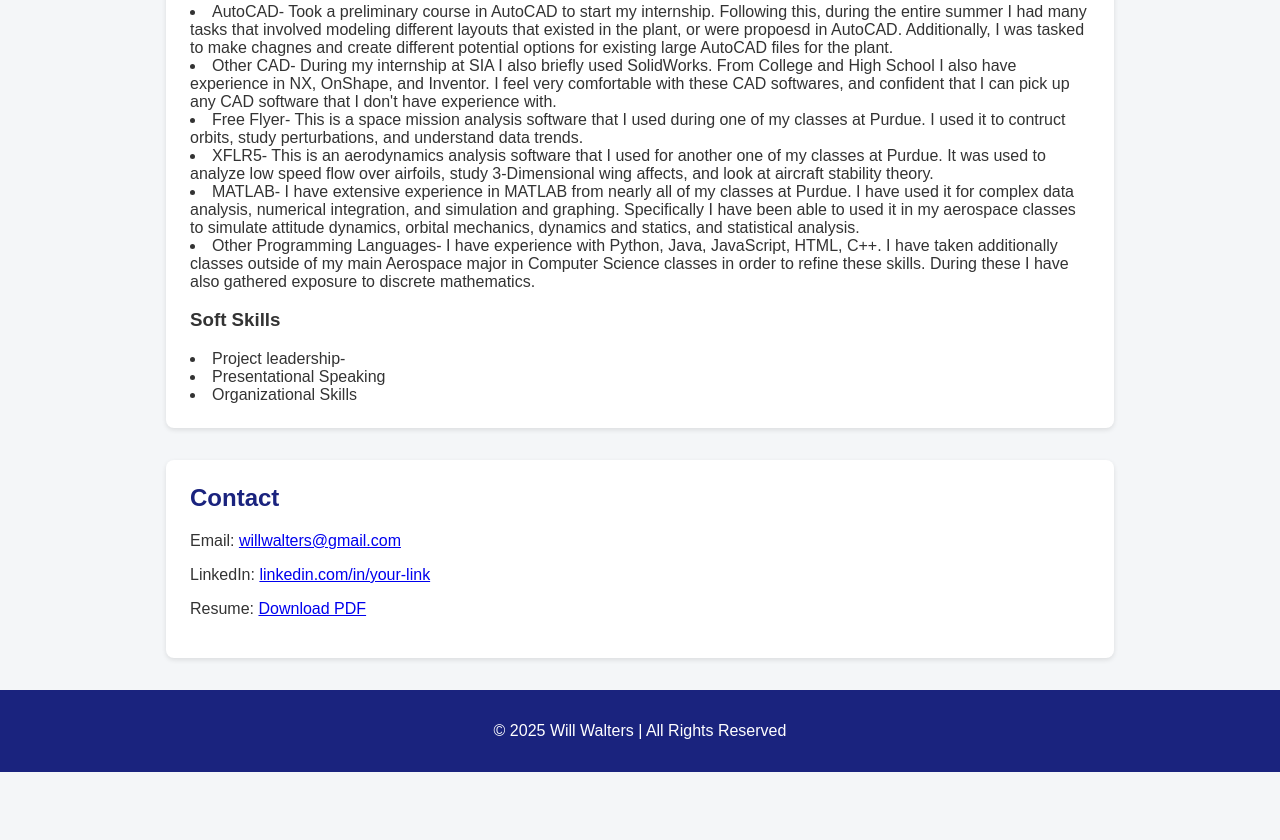
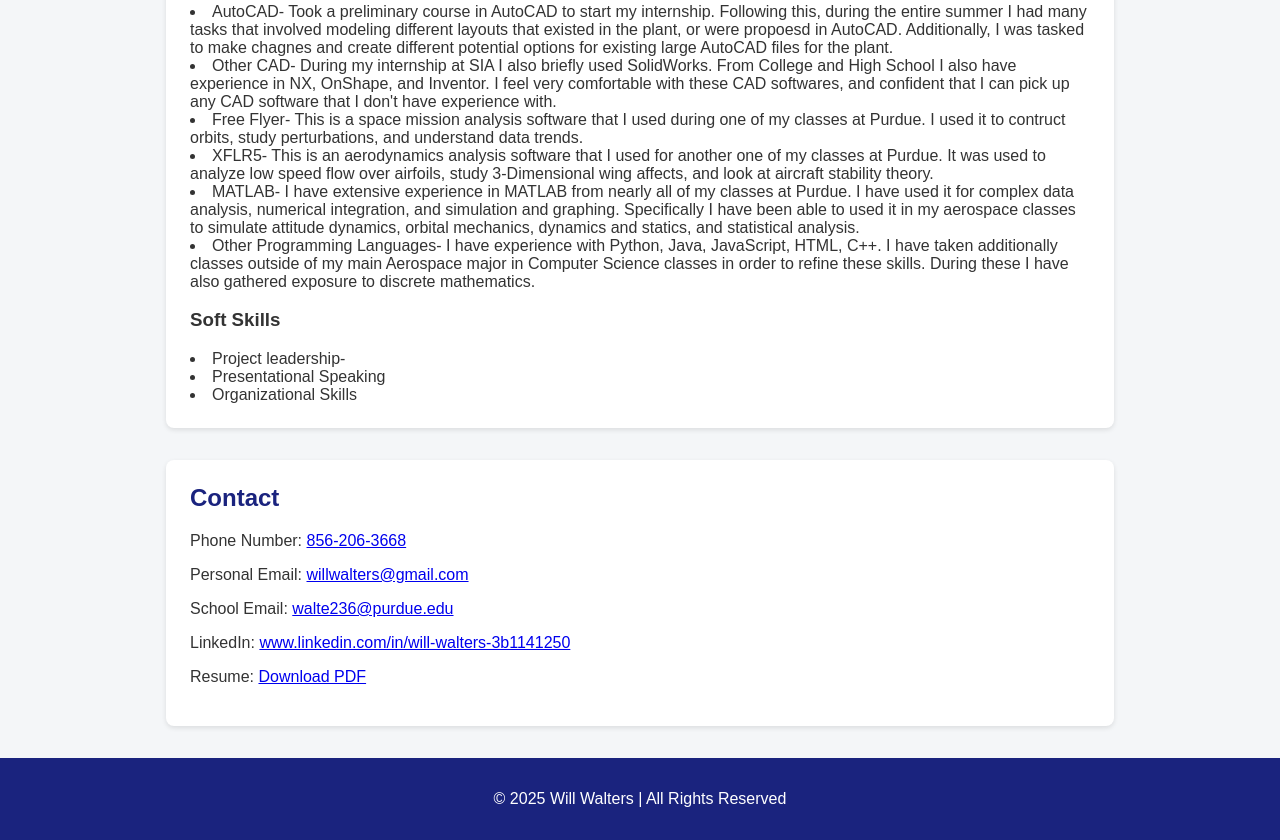
Before and after one commit to WillWalters1/WillWalters.github.io, a plain HTML site: page index.html in a window 1280 px wide. Shown: the part 2066-2906 px from the top of the page. Before the commit the page ends 2838 px from the top, so only its background shows below. Drawn offline with Linux system fonts and the light colour scheme.

Commit message:
Update index.html

```diff
--- a/index.html
+++ b/index.html
@@ -202,8 +202,11 @@
   <!-- ===== CONTACT ===== -->
   <section id="contact">
     <h2>Contact</h2>
-    <p>Email: <a href="mailto:youremail@example.com">willwalters@gmail.com</a></p>
-    <p>LinkedIn: <a href="https://linkedin.com/in/your-link" target="_blank">linkedin.com/in/your-link</a></p>
+    <p>Phone Number: <a href= "856-206-3668">856-206-3668</a></p>
+    <p>Personal Email: <a href="willwalters444@gmail.com">willwalters@gmail.com</a></p>
+    <p>School Email: <a href="walte236@purdue.edu">walte236@purdue.edu</a></p>
+    <p>LinkedIn: <a href="www.linkedin.com/in/will-walters-3b1141250" target="_blank">www.linkedin.com/in/will-walters-3b1141250
+</a></p>
     <p>Resume: <a href="resume.pdf" target="_blank">Download PDF</a></p>
   </section>
 
```
